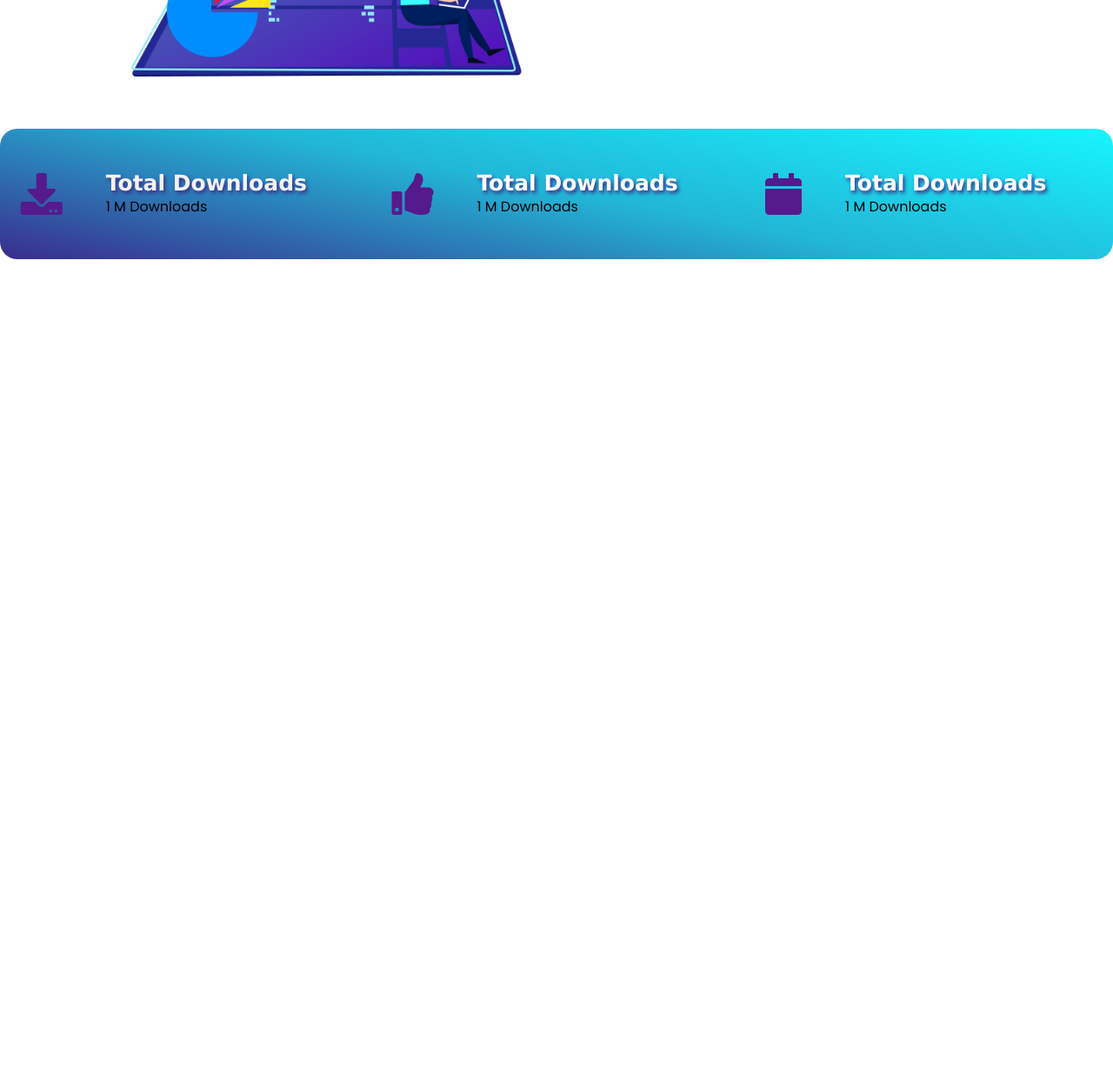
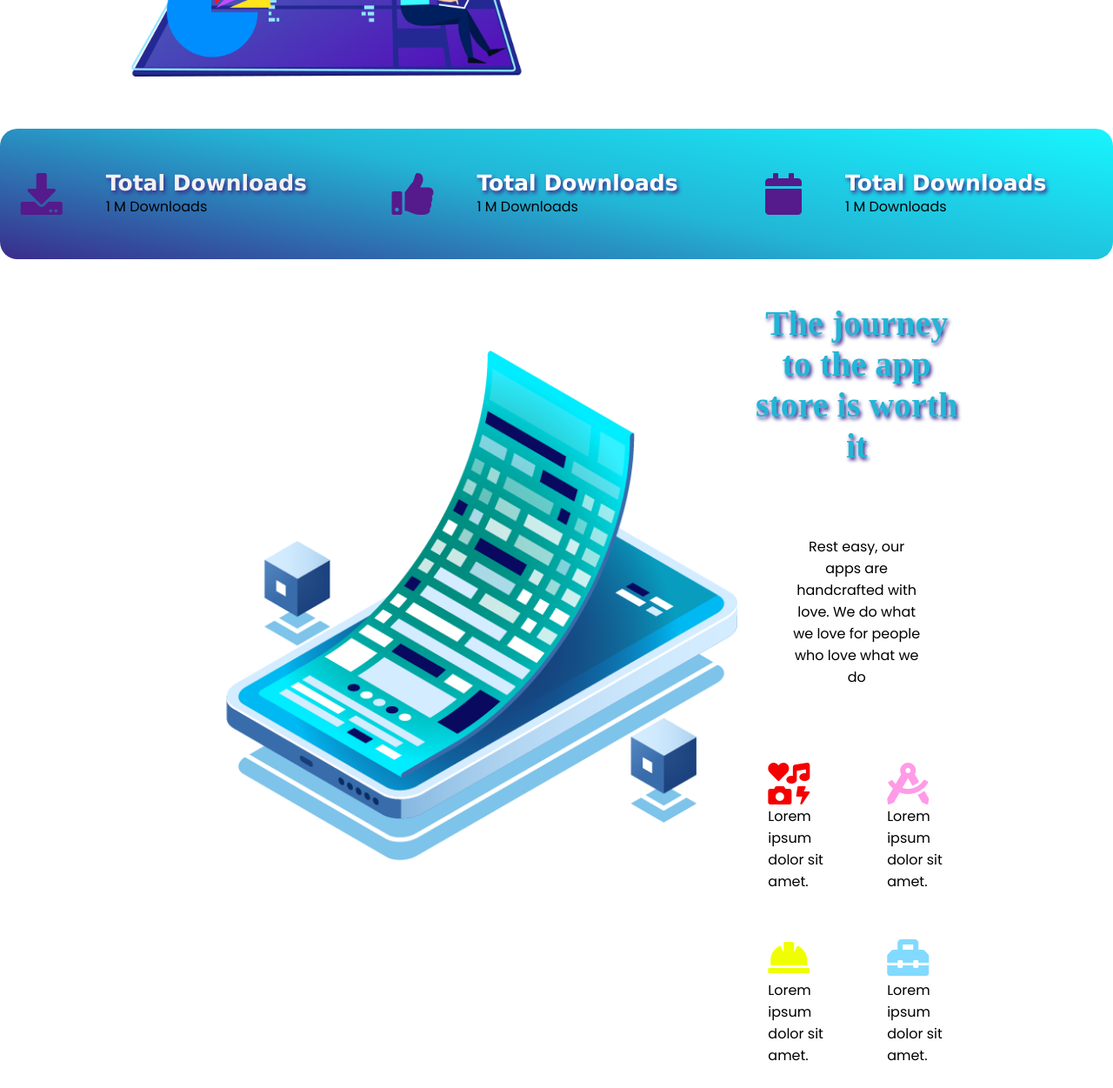
Before and after one commit to Irfanbd/Landing_Page_for_App, a plain HTML site: page index.html in a window 1280 px wide. Shown: the part 1252-2503 px from the top of the page at 87% size. Before the commit the page ends 1552 px from the top, so only its background shows below. Drawn offline with Linux system fonts and the light colour scheme; a web font is replaced by a local one.

Commit message:
Section Added

```diff
--- a/index.html
+++ b/index.html
@@ -97,6 +97,41 @@
       </div>
     </div>
   </section>
+
+  <!--Social App-->
+  <Section class="social-app">
+    <div class="social-app-image">
+      <img src="images/social media.png" alt="">
+    </div>
+    <div class="social-app-details">
+      <div class="heading">
+        <h1>The journey to the app store is worth it</h1>
+        <p>Rest easy, our apps are handcrafted with love.
+          We do what we love for people who love what we do </p>
+      </div>
+      <div class="key-point">
+        <div class="point-1">
+          <a href=""><i class="fas fa-icons fa-3x" style="color:#f40000;"></i></a>
+          <p>Lorem ipsum dolor sit amet.</p>
+        </div>
+        <div class="point-1">
+          <a href=""><i class="fas fa-drafting-compass fa-3x" style="color:#ff9be7;"></i></a>
+          <p>Lorem ipsum dolor sit amet.</p>
+        </div>
+
+      </div>
+      <div class="key-point2">
+        <div class="point-1">
+          <a href=""><i class="fas fa-hard-hat fa-3x" style="color:#f0ff00;"></i></a>
+          <p>Lorem ipsum dolor sit amet.</p>
+        </div>
+        <div class="point-1">
+          <a href=""><i class="fas fa-toolbox fa-3x" style="color:#82daff;"></i></a>
+          <p>Lorem ipsum dolor sit amet.</p>
+        </div>
+      </div>
+    </div>
+  </Section>
 </body>
 
 </html>
--- a/style.css
+++ b/style.css
@@ -1,3 +1,4 @@
+@import url('https://fonts.googleapis.com/css2?family=Dancing+Script:wght@400;500;600;700&family=Mochiy+Pop+P+One&family=Open+Sans:ital,wght@1,500&family=Poppins:ital,wght@0,200;0,700;1,100;1,300;1,400;1,600;1,700&family=Source+Sans+Pro:ital,wght@1,700&family=Titillium+Web:wght@300;400;600;700&display=swap');
 @import url('https://fonts.googleapis.com/css2?family=Poppins:wght@200;300;400;500;600;700&display=swap');
 *{
   margin: 0;
@@ -292,4 +293,82 @@ font-family:'Lucida Sans', 'Lucida Sans Regular', 'Lucida Grande', 'Lucida Sans
   }
 
 
-/** */
+/**Social App- */
+.social-app{
+  padding: 30px;
+  height: 800px;
+
+  width: 80%;
+  margin: 0 auto;
+  display: flex;
+}
+.social-app-image{
+  flex: 1;
+  margin: 0 auto;
+  justify-content: center;
+  align-items: center;
+  display: flex;
+}
+.social-app-image img{
+  height: 80%;
+}
+.social-app-details{
+  flex: 1;
+
+}
+.social-app-details .heading{
+
+  text-align: center;
+
+}
+.social-app-details .heading h1{
+  padding: 20px;
+  font-family: Mochiy Pop P One;
+  font-size: 40px;
+  color: #22b6d6;
+  text-shadow: 2px 3px 4px #3a2c8c ;
+
+}
+.social-app-details .heading p{
+  text-align: center;
+  padding:  60px;
+}
+.key-point{
+
+  justify-content: center;
+  align-items: center;
+  flex:1;
+  display: flex;
+  height: 200px;
+
+  flex-direction: row;
+}
+.key-point .point-1{
+  padding: 20px 35px;
+
+}
+.key-point2 .point-1{
+  padding: 20px 35px;
+
+}
+.key-point2{
+  justify-content: center;
+  align-items: center;
+  flex:1;
+  display: flex;
+  height: 200px;
+
+  flex-direction: row;
+}
+@media (max-width:800px) {
+  .social-app{
+    flex-direction: column;
+    height: fit-content;
+  }
+  }
+  @media (max-width:800px) {
+    .social-app-image{
+      width: 50%;
+      height: fit-content;
+    }
+    }
```
Also changed, not shown: images/social.png (renamed from images/pngfind.com-mobile-png-363889.png).
